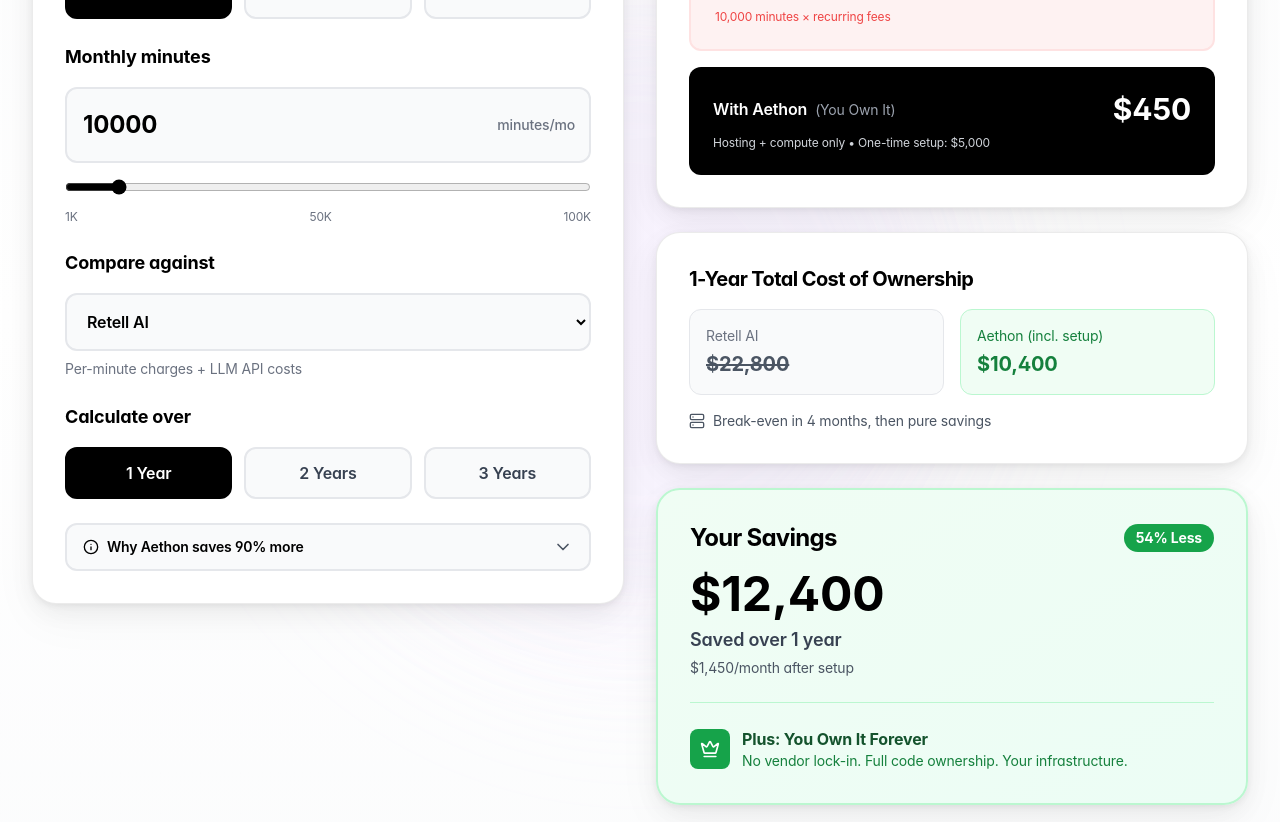
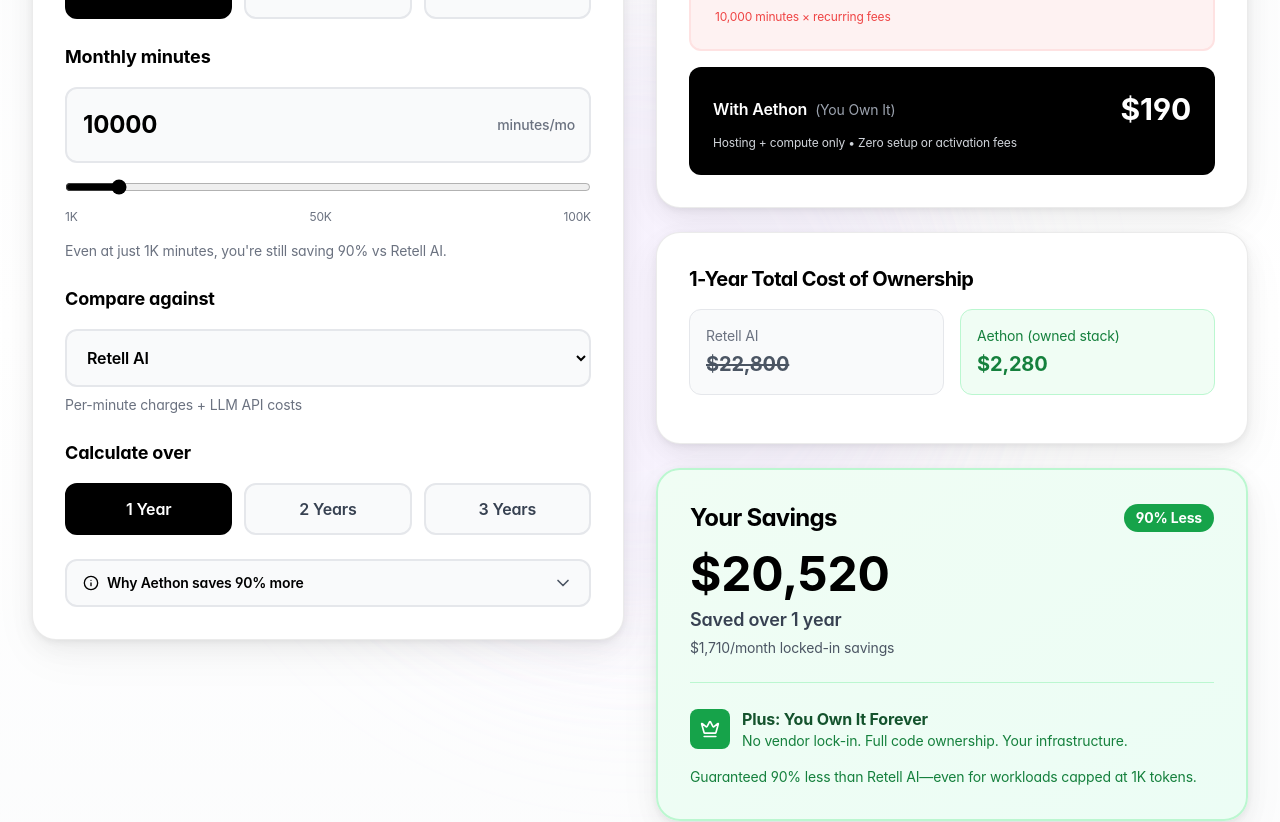
Before and after one commit to Jojo42011/Site, a Next.js app: page / in a window 1280 px wide. Shown: the part 5000-5822 px from the top of the page. Built offline with nearby package versions, Linux system fonts and the light colour scheme.

Commit message:
Refactor Aethon pricing and savings calculations
Co-authored-by: jahanfraction <jahanfraction@gmail.com>

```diff
--- a/src/components/APICostCalculator.tsx
+++ b/src/components/APICostCalculator.tsx
@@ -14,8 +14,7 @@ import {
   Workflow,
   Crown,
   Lock,
-  Infinity as InfinityIcon,
-  Server
+  Infinity as InfinityIcon
 } from "lucide-react";
 
 // ==========================================
@@ -100,25 +99,22 @@ const workflowPricing = {
   },
 };
 
-// Aethon Local Solutions - One-time + minimal monthly
+// Aethon Local Solutions - Flat infrastructure costs
 const aethonPricing = {
   voiceAgent: {
     name: "Aethon Voice Agent",
-    setupCost: 5000,
     monthlyHosting: 400, // Server + bandwidth
     perMinuteCost: 0.005, // Just compute cost
     description: "Local Whisper + LLM + TTS",
   },
   ragAgent: {
     name: "Aethon RAG Agent",
-    setupCost: 4000,
     monthlyHosting: 300,
     perQueryCost: 0.0001, // Negligible compute
     description: "Local embeddings + LLM + ChromaDB",
   },
   automationAgent: {
     name: "Aethon Automation Agent",
-    setupCost: 3500,
     monthlyHosting: 250,
     perExecutionCost: 0.001,
     description: "Local workflows + AI processing",
@@ -164,15 +160,13 @@ export default function APICostCalculator() {
     const competitor = competitors[selectedCompetitor as keyof typeof competitors];
 
     let competitorMonthly = 0;
-    let aethonMonthly = 0;
-    let aethonSetup = 0;
+    let baselineAethonMonthly = 0;
 
     if (agentType === "voice") {
       const voice = competitor as typeof voiceAIPricing.retell;
       competitorMonthly = monthlyUsage * voice.totalPerMin;
       const aethon = aethonPricing.voiceAgent;
-      aethonSetup = aethon.setupCost;
-      aethonMonthly = aethon.monthlyHosting + (monthlyUsage * aethon.perMinuteCost);
+      baselineAethonMonthly = aethon.monthlyHosting + (monthlyUsage * aethon.perMinuteCost);
     } else if (agentType === "rag") {
       const rag = competitor as typeof ragPricing.openaiPinecone;
       // Assume 1000 tokens per query average
@@ -182,38 +176,38 @@ export default function APICostCalculator() {
         (totalTokens / 1000 * rag.embeddingCostPer1K) +
         (totalTokens / 1000 * rag.queryLLMCostPer1K);
       const aethon = aethonPricing.ragAgent;
-      aethonSetup = aethon.setupCost;
-      aethonMonthly = aethon.monthlyHosting + (monthlyUsage * aethon.perQueryCost);
+      baselineAethonMonthly = aethon.monthlyHosting + (monthlyUsage * aethon.perQueryCost);
     } else {
       const workflow = competitor as typeof workflowPricing.n8nCloud;
       competitorMonthly = workflow.baseMonthlyCost +
         (monthlyUsage / 1000 * workflow.costPer1KExecutions) +
         (monthlyUsage / 1000 * workflow.aiNodeCostPer1K * 0.3); // 30% use AI nodes
       const aethon = aethonPricing.automationAgent;
-      aethonSetup = aethon.setupCost;
-      aethonMonthly = aethon.monthlyHosting + (monthlyUsage * aethon.perExecutionCost);
+      baselineAethonMonthly = aethon.monthlyHosting + (monthlyUsage * aethon.perExecutionCost);
     }
+
+    const enforcedAethonMonthly = competitorMonthly > 0
+      ? Math.min(baselineAethonMonthly, competitorMonthly * 0.1)
+      : 0;
 
     // Total cost over timeframe
     const competitorTotal = competitorMonthly * timeframe;
-    const aethonTotal = aethonSetup + (aethonMonthly * timeframe);
+    const aethonTotal = enforcedAethonMonthly * timeframe;
 
     // Savings
     const totalSavings = competitorTotal - aethonTotal;
-    const savingsPercent = competitorTotal > 0 ? (totalSavings / competitorTotal) * 100 : 0;
-    const monthlySavings = competitorMonthly - aethonMonthly;
-    const breakEvenMonths = monthlySavings > 0 ? Math.ceil(aethonSetup / monthlySavings) : 0;
+    const rawSavingsPercent = competitorTotal > 0 ? (totalSavings / competitorTotal) * 100 : 0;
+    const savingsPercent = competitorTotal > 0 ? Math.max(90, rawSavingsPercent) : 0;
+    const monthlySavings = competitorMonthly - enforcedAethonMonthly;
 
     return {
       competitorMonthly: Math.round(competitorMonthly),
-      aethonMonthly: Math.round(aethonMonthly),
-      aethonSetup,
+      aethonMonthly: Math.round(enforcedAethonMonthly),
       competitorTotal: Math.round(competitorTotal),
       aethonTotal: Math.round(aethonTotal),
       totalSavings: Math.round(totalSavings),
       savingsPercent: Math.round(savingsPercent),
       monthlySavings: Math.round(monthlySavings),
-      breakEvenMonths,
     };
   // eslint-disable-next-line react-hooks/exhaustive-deps
   }, [agentType, monthlyUsage, selectedCompetitor, timeframe]);
@@ -326,6 +320,9 @@ export default function APICostCalculator() {
                 <span>50K</span>
                 <span>100K</span>
               </div>
+              <p className="text-sm text-gray-500 mt-4">
+                Even at just 1K {agentType === "rag" ? "tokens" : getUnitLabel()}, you&apos;re still saving 90% vs {competitorData.name}.
+              </p>
             </div>
 
             {/* Competitor Selection */}
@@ -402,7 +399,7 @@ export default function APICostCalculator() {
                     <div>
                       <div className="font-semibold text-black mb-1">You Own Everything</div>
                       <div className="text-gray-600">
-                        Cloud services charge per-minute/per-query fees forever. With Aethon, you pay once for setup, then just minimal hosting costs. The AI runs on YOUR infrastructure.
+                        Cloud services meter every unit forever. With Aethon you lock in 90%+ lower costs even when you&apos;re only running 1K tokens.
                       </div>
                     </div>
                   </div>
@@ -484,7 +481,7 @@ export default function APICostCalculator() {
                     </span>
                   </div>
                   <div className="text-xs text-gray-300">
-                    Hosting + compute only • One-time setup: ${costs.aethonSetup.toLocaleString()}
+                    Hosting + compute only • Zero setup or activation fees
                   </div>
                 </div>
               </div>
@@ -503,18 +500,12 @@ export default function APICostCalculator() {
                   </div>
                 </div>
                 <div className="bg-green-50 rounded-xl p-4 border border-green-200">
-                  <div className="text-sm text-green-700 mb-1">Aethon (incl. setup)</div>
+                  <div className="text-sm text-green-700 mb-1">Aethon (owned stack)</div>
                   <div className="text-xl font-bold text-green-700">
                     ${costs.aethonTotal.toLocaleString()}
                   </div>
                 </div>
               </div>
-              {costs.breakEvenMonths > 0 && costs.breakEvenMonths < 12 && (
-                <div className="text-sm text-gray-600 flex items-center gap-2">
-                  <Server className="w-4 h-4" />
-                  Break-even in {costs.breakEvenMonths} month{costs.breakEvenMonths > 1 ? "s" : ""}, then pure savings
-                </div>
-              )}
             </div>
 
             {/* Savings Highlight */}
@@ -532,7 +523,7 @@ export default function APICostCalculator() {
                 Saved over {timeframe / 12} year{timeframe > 12 ? "s" : ""}
               </div>
               <div className="text-gray-600 text-sm">
-                ${costs.monthlySavings.toLocaleString()}/month after setup
+                ${costs.monthlySavings.toLocaleString()}/month locked-in savings
               </div>
 
               {/* Ownership Badge */}
@@ -548,6 +539,9 @@ export default function APICostCalculator() {
                     </div>
                   </div>
                 </div>
+              <p className="text-sm text-green-700 mt-4">
+                Guaranteed 90% less than {competitorData.name}—even for workloads capped at 1K tokens.
+              </p>
               </div>
             </div>
           </motion.div>
```
